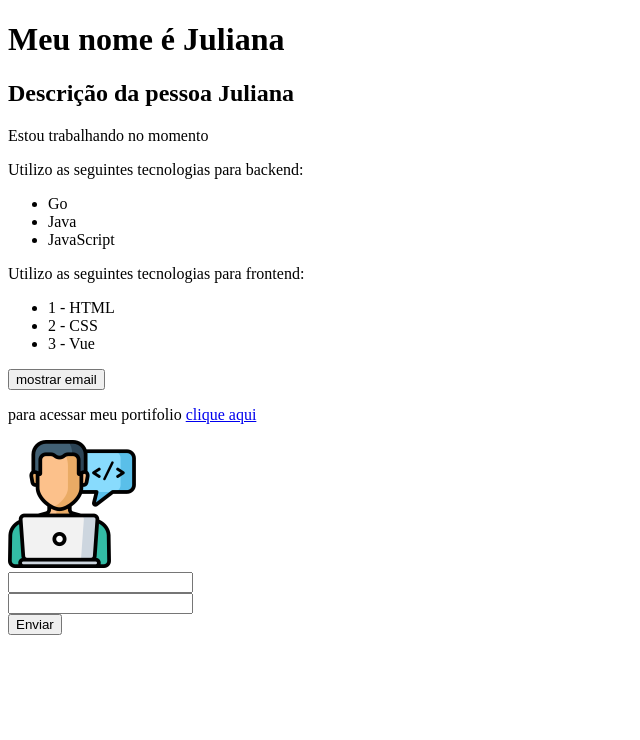
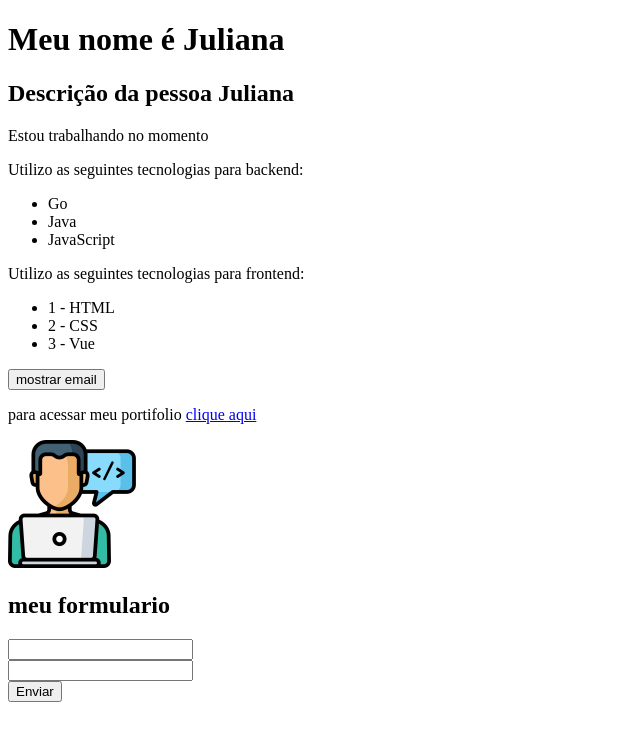
Before and after one commit to j-ordep/curso-vue, a Vue app: page / in a window 1280 px wide. Shown: the top 740 px of the page, without its empty margins (0-640 px from the left). Built offline with nearby package versions, Linux system fonts and the light colour scheme.

Commit message:
feat: add event submit - Form

```diff
--- a/src/components/Form.vue
+++ b/src/components/Form.vue
@@ -1,15 +1,18 @@
 <template>
-  <form action="">
   <div>
-      <InputText />
+    <h2>meu formulario</h2>
+    <form action="" @submit="enviarFormulario($event)">
+      <div>
+        <input type="text" v-model="name">
       </div>
       <div>
-        <InputText />
+          <input type="text" v-model="email">
       </div>
       <div>
         <InputSubmit />
       </div>
     </form>
+  </div>
 </template>
 
 <script>
@@ -21,6 +24,25 @@
   components: {
     InputText,
     InputSubmit
+  },
+  data() {
+    return {
+      name: "",
+      email: ""
+    }
+  },
+  methods: {
+    enviarFormulario(e) {
+      e.preventDefault()
+
+      const name = this.name
+      const email = this.email
+
+      console.log("formulario enviado")
+      console.log("o nome é: " + name)
+      console.log("o email é: " + email)
+
+    },
   }
 }
 </script>
```
Lines whose indentation alone changed are shown as unchanged.
